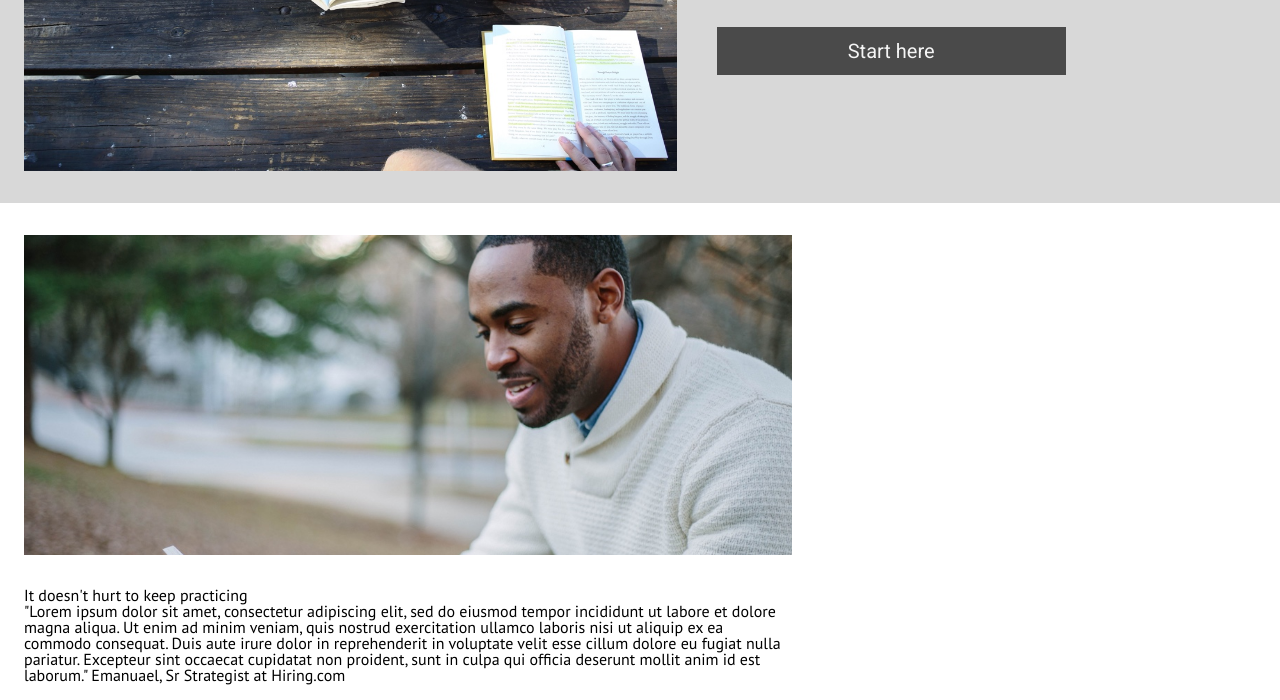
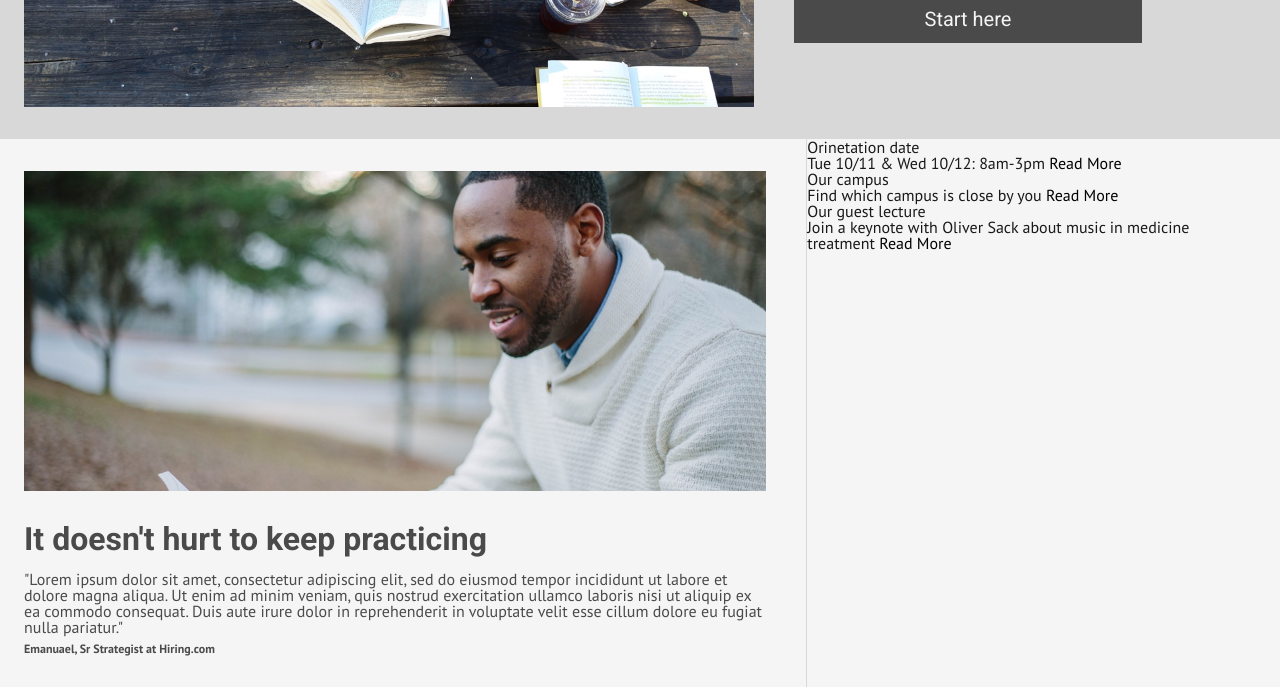
Before and after one commit to theroadman/capstone-calmor, a plain HTML site: page index.html in a window 1280 px wide. Shown: the part 373-1073 px from the top of the page. Drawn offline with Linux system fonts and the light colour scheme.

Commit message:
news section is 50%

```diff
--- a/index.html
+++ b/index.html
@@ -49,7 +49,7 @@
 <!-- *********************SECOND BLOCK - NEWS*******************-->
 
 
-      <!-- <div class="news"> -->
+      <div class="news">
 
         <!--********left column********-->
 
@@ -63,11 +63,9 @@
               dolore magna aliqua. Ut enim ad minim veniam, quis nostrud
                exercitation ullamco laboris nisi ut aliquip ex ea commodo consequat.
               Duis aute irure dolor in reprehenderit in voluptate velit esse
-              cillum dolore eu fugiat nulla pariatur. Excepteur sint
-              occaecat cupidatat non proident, sunt in culpa qui
-              officia deserunt mollit anim id est laborum."</span>
+              cillum dolore eu fugiat nulla pariatur."</span>
 
-              <span>Emanuael, Sr Strategist at Hiring.com</span>
+              <span id="author">Emanuael, Sr Strategist at Hiring.com</span>
           </div>
         </div>
 
@@ -112,7 +110,7 @@
           </div>
         </div>
 
-      <!-- </div> -->
+      </div>
 
 
 
--- a/resources/css/style.css
+++ b/resources/css/style.css
@@ -1,6 +1,7 @@
 *, html {
   font-size: 16px;
   font-family: 'PT Sans', sans-serif;
+  color: rgb(25, 25, 25);
 }
 
 /**************FOR WHOLE WEB**************/
@@ -36,12 +37,13 @@ nav span {
 }
 
 
-/*************************BANNER********************/
 .container {
   width: 100%;
   height: auto;
   display: block;
 }
+
+/*************************BANNER********************/
 
 .banner {
   width: 100%;
@@ -54,7 +56,7 @@ nav span {
 
 .col-pic {
   width: 60%;
-  height: 28rem;
+  height: 24rem;
   background-image: url("../images/banner.jpg");
   background-size: cover;
   background-repeat: no-repeat;
@@ -66,7 +68,6 @@ nav span {
   width: 40%;
   font-family: 'Roboto', sans-serif;
   display: block;
-  padding-right: 8rem;
 
 }
 
@@ -103,27 +104,23 @@ nav span {
 
 .news {
   width: 100%;
-  display: block;
+  height: auto;
+  display: inline-flex;
   background-color: rgb(245, 245, 245);
-  margin: -2rem auto;
-  padding: 2rem 0;
 }
-
 
 .col-left {
   width: 60%;
-  height: 28rem;
-  background-size: cover;
-  background-repeat: no-repeat;
+  height: auto;
   margin: 2rem 2.5rem 2rem 1.5rem;
-  display: block;
+  display: flex;
+  flex-direction: column;
 }
 
 .col-pic-two {
   background-image: url("../images/information-main.jpg");
   background-size: cover;
   display: block;
-  margin-bottom: 2rem;
   width: 100%;
   height: 20rem;
 }
@@ -132,3 +129,36 @@ nav span {
   display: block;
   width: 100%;
 }
+
+.col-text-two h2 {
+  display: block;
+  font-size: 2rem;
+  font-family: 'Roboto', sans-serif;
+  font-weight: bold;
+  color: rgb(74, 74, 74);
+  margin: 2rem 0 1rem 0;
+}
+
+.col-text-two span {
+  display: block;
+  font-size: 1rem;
+  color: rgb(74, 74, 74);
+}
+
+#author {
+  font-size: 0.75rem;
+  display: block;
+  margin-top: 0.5rem;
+  font-weight: bold;
+  color: rgb(74, 74, 74);
+
+}
+/**************Right***************/
+
+.col-right {
+  width: 26.4375rem;
+  height: auto;
+  display: block;
+  padding-right: 4rem;
+  border-left: 1px solid rgb(216, 216, 216);
+}
```
